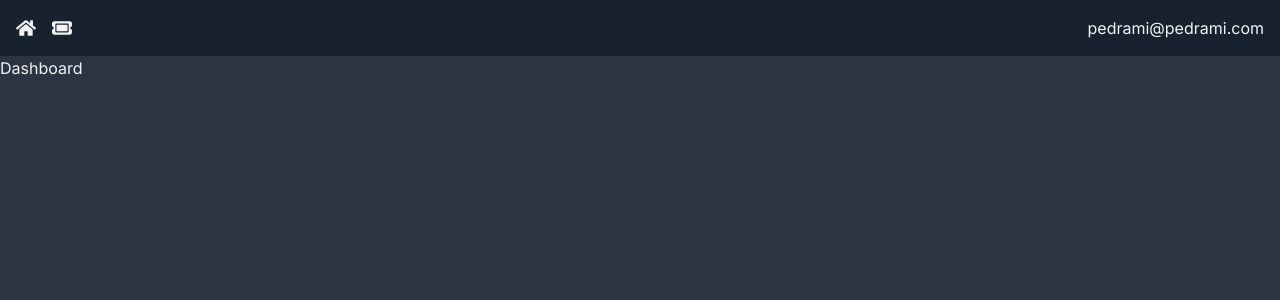
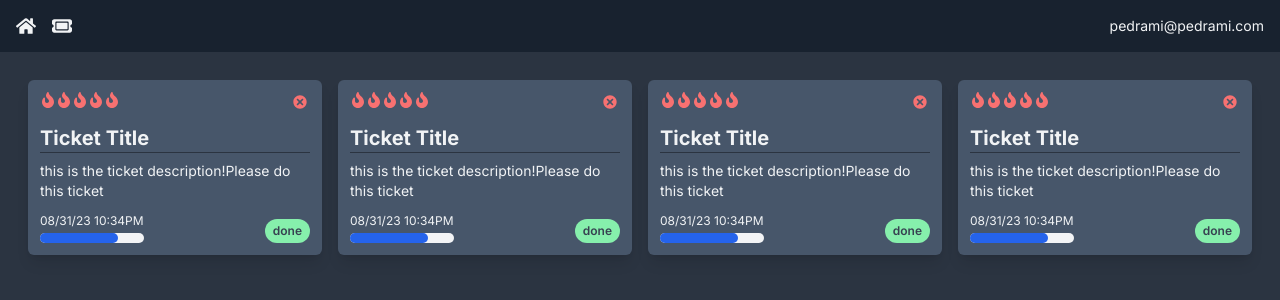
Before and after one commit to M-Pedrami/TicketApp, a Next.js app: page / in a window 1280 px wide. Shown: the top 300 px of the page. Built offline with nearby package versions, Linux system fonts and the light colour scheme.

Commit message:
basic structure frontend

```diff
--- /dev/null
+++ b/app/(components)/DeleteBlock.jsx
@@ -0,0 +1,9 @@
+import { TiDelete } from "react-icons/ti";
+
+const DeleteBlock = () => {
+  return (
+    <TiDelete className="text-red-400 hover:text-red-200 cursor-pointer text-xl" />
+  );
+};
+
+export default DeleteBlock;
--- /dev/null
+++ b/app/(components)/Priority.jsx
@@ -0,0 +1,13 @@
+import { FaFire } from "react-icons/fa";
+
+const Priority = () => {
+  return <div className="flex justify-start align-baseline">
+    <FaFire className="text-red-400"/>
+    <FaFire className="text-red-400"/>
+    <FaFire className="text-red-400"/>
+    <FaFire className="text-red-400"/>
+    <FaFire className="text-red-400"/>
+  </div>;
+};
+
+export default Priority;
--- /dev/null
+++ b/app/(components)/ProgressBar.jsx
@@ -0,0 +1,11 @@
+
+
+const ProgressBar = () => {
+  return (
+    <div className="w-full bg-gray-100 rounded-full h-2.5">
+      <div className="bg-blue-600 h-2.5 rounded-full" style={{width: "75%"}}></div>
+    </div>
+  )
+}
+
+export default ProgressBar
--- /dev/null
+++ b/app/(components)/Status.jsx
@@ -0,0 +1,11 @@
+import React from "react";
+
+const Status = () => {
+  return (
+    <span className="inline-block rounded-full px-2 py-1 text-xs font-semibold text-gray-700 bg-green-300">
+      done
+    </span>
+  );
+};
+
+export default Status;
--- /dev/null
+++ b/app/(components)/TicketCard.jsx
@@ -0,0 +1,34 @@
+import DeleteBlock from "./DeleteBlock";
+import Priority from "./Priority";
+import ProgressBar from "./ProgressBar";
+import Status from "./Status";
+
+const TicketCard = () => {
+  return (
+    <div className="flex flex-col bg-card hover:bg-card-hover rounded-md shadow-lg p-3 m-2">
+      <div className="flex mb-3">
+        <Priority />
+        <div className="ml-auto">
+          <DeleteBlock />
+        </div>
+      </div>
+      <h4>Ticket Title</h4>
+      <hr className="h-px border-0 bg-page mb-2" />
+      <p className="whitespace-pre-wrap">
+        this is the ticket description!Please do this ticket
+      </p>
+      <div className="flex-grow"></div>
+      <div className="flex mt-2">
+        <div className="flex flex-col ">
+          <p className="text-xs my-1">08/31/23 10:34PM</p>
+          <ProgressBar />
+        </div>
+        <div className="ml-auto flex items-end">
+          <Status />
+        </div>
+      </div>
+    </div>
+  );
+};
+
+export default TicketCard;
--- a/app/globals.css
+++ b/app/globals.css
@@ -10,3 +10,27 @@
     @apply hover:no-underline bg-blue-accent hover:bg-blue-accent-hover tracking-wider w-full text-center text-nav font-bold cursor-pointer uppercase px-4 py-2 rounded-md transition-colors block;
   }
 }
+
+@layer base{
+  h1,
+  h2,
+  h3,
+  h4 {
+    @apply font-bold
+  }
+  h1 {
+    @apply text-4xl
+  }
+  h2 {
+    @apply text-3xl
+  }
+  h3 {
+    @apply text-2xl
+  }
+  h4 {
+    @apply text-xl
+  }
+  p {
+    @apply text-sm text-default-text
+  }
+}
--- a/app/page.js
+++ b/app/page.js
@@ -1,10 +1,16 @@
+import TicketCard from "./(components)/TicketCard";
 
 const Dashboard = () => {
   return (
-    <div>
-      Dashboard
+    <div className="p-5 ">
+      <div className="lg:grid grid-cols-2 xl:grid-cols-4">
+      <TicketCard />
+      <TicketCard />
+      <TicketCard />
+      <TicketCard />
+      </div>
     </div>
-  )
-}
+  );
+};
 
-export default Dashboard
+export default Dashboard;
```
